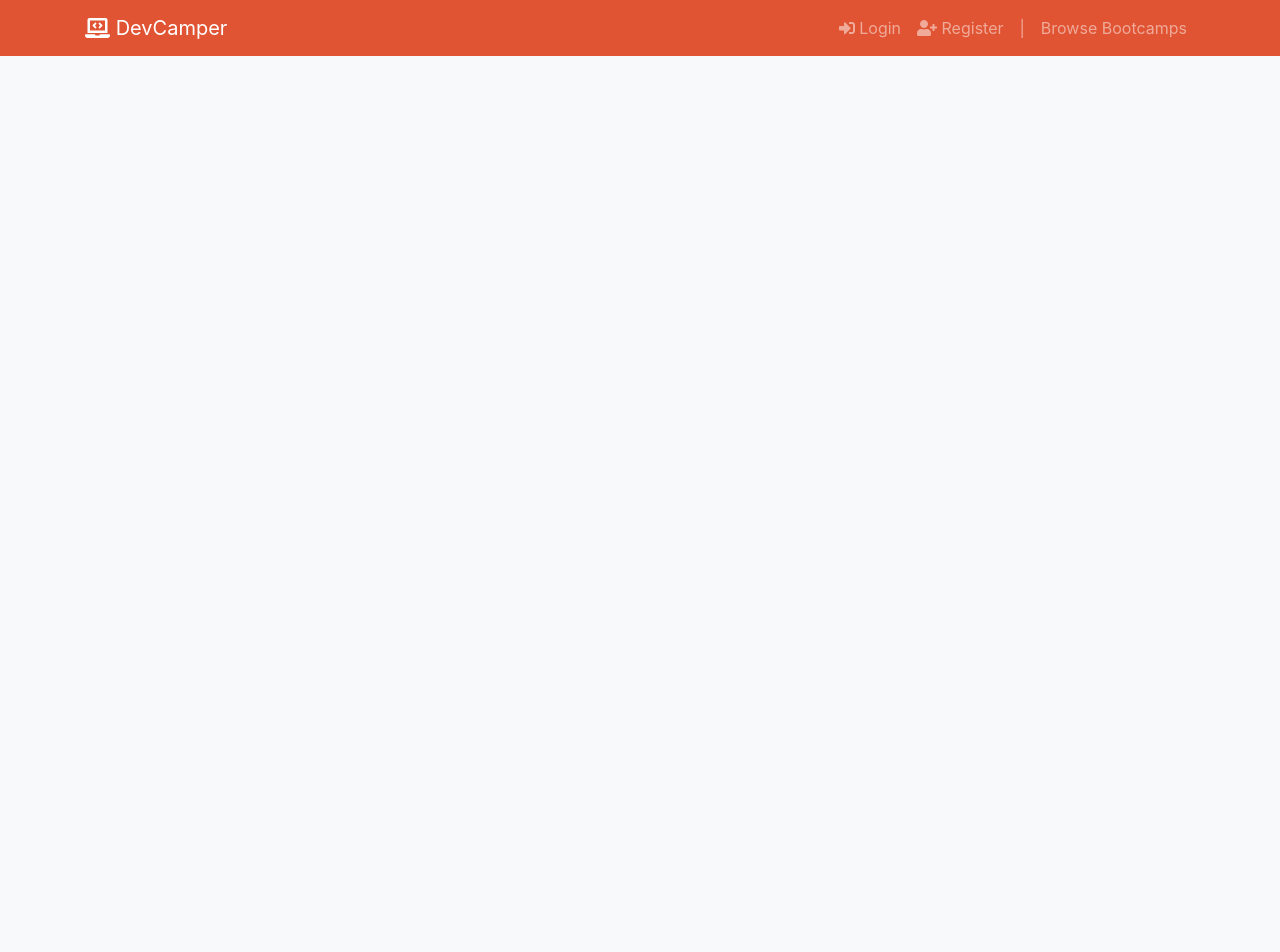
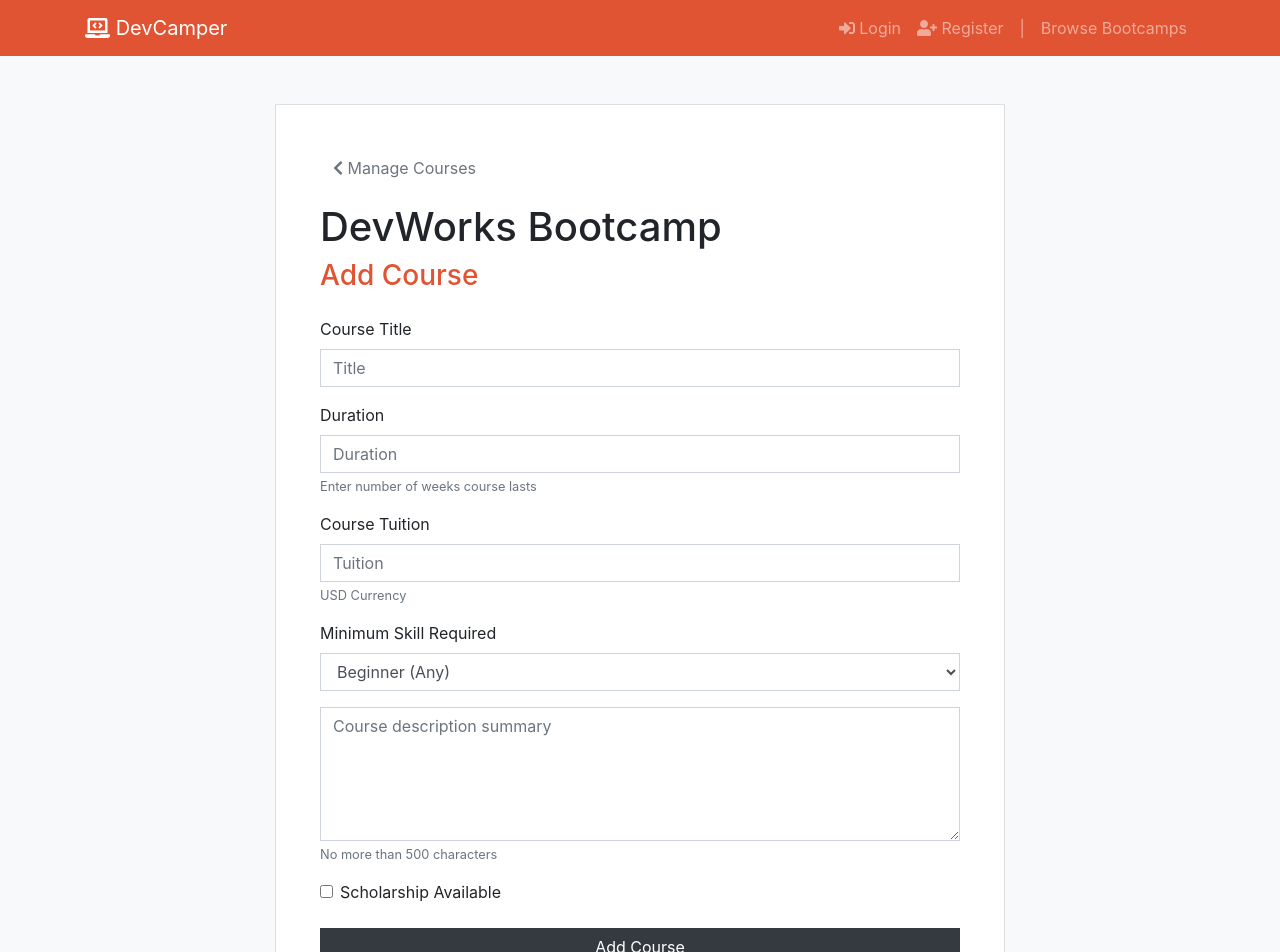
Before and after one commit to memowii/devcamper, a React (Create React App) app: page /add-course in a window 1280 px wide. Shown: the top 952 px of the page. Before the commit the page ends 800 px from the top, so only its background shows below. Built offline with nearby package versions, Linux system fonts and the light colour scheme.

Commit message:
Add page AddCourse

```diff
--- a/src/components/App/App.js
+++ b/src/components/App/App.js
@@ -13,6 +13,7 @@ import { Reviews } from "../../pages/Reviews";
 import { AddReview } from "../../pages/AddReview";
 import { AddBootcamp } from "../../pages/AddBootcamp";
 import { ManageCourses } from "../../pages/ManageCourses";
+import { AddCourse } from "../../pages/AddCourse";
 
 export const App = () => (
   <div className="App">
@@ -30,6 +31,7 @@ export const App = () => (
           <Route exact path="/reviews" component={Reviews} />
           <Route exact path="/add-review" component={AddReview} />
           <Route exact path="/manage-bootcamp" component={ManageBootcamp} />
+          <Route exact path="/add-course" component={AddCourse} />
         </Switch>
       </Layout>
     </BrowserRouter>
--- /dev/null
+++ b/src/pages/AddCourse.js
@@ -0,0 +1,113 @@
+import React from "react";
+import {
+  Container,
+  Row,
+  Col,
+  CardBody,
+  Card,
+  Label,
+  Input,
+  Form,
+  FormGroup,
+} from "reactstrap";
+import { NavLink } from "react-router-dom";
+import { FontAwesomeIcon } from "@fortawesome/react-fontawesome";
+import { faChevronLeft } from "@fortawesome/free-solid-svg-icons";
+
+import { usePageWithoutFixedTop } from "../hooks/usePageWithoutFixedTop";
+
+export const AddCourse = () => {
+  usePageWithoutFixedTop();
+
+  return (
+    <section className="mt-5">
+      <Container>
+        <Row>
+          <Col md="8" className="m-auto">
+            <Card color="white" className="py-2 px-4">
+              <CardBody>
+                <NavLink
+                  to="/bootcamp"
+                  target="_blank"
+                  className="btn btn-link text-secondary my-3"
+                >
+                  <FontAwesomeIcon icon={faChevronLeft} /> Manage Courses
+                </NavLink>
+
+                <h1 className="mb-2">DevWorks Bootcamp</h1>
+
+                <h3 className="text-primary mb-4">Add Course</h3>
+
+                <Form>
+                  <FormGroup>
+                    <Label>Course Title</Label>
+                    <Input type="text" name="title" placeholder="Title" />
+                  </FormGroup>
+
+                  <FormGroup>
+                    <Label>Duration</Label>
+                    <Input
+                      type="number"
+                      name="duration"
+                      placeholder="Duration"
+                    />
+                    <small className="form-text text-muted">
+                      Enter number of weeks course lasts
+                    </small>
+                  </FormGroup>
+
+                  <FormGroup>
+                    <Label>Course Tuition</Label>
+                    <Input type="number" name="tuition" placeholder="Tuition" />
+                    <small className="form-text text-muted">USD Currency</small>
+                  </FormGroup>
+
+                  <FormGroup>
+                    <Label>Minimum Skill Required</Label>
+                    <Input
+                      type="select"
+                      name="minimumSkill"
+                      defaultValue={"beginner"}
+                    >
+                      <option value="beginner">Beginner (Any)</option>
+                      <option value="intermediate">Intermediate</option>
+                      <option value="advanced">Advanced</option>
+                    </Input>
+                  </FormGroup>
+
+                  <FormGroup>
+                    <Input
+                      type="textarea"
+                      name="description"
+                      rows="5"
+                      placeholder="Course description summary"
+                      maxLength="500"
+                    />
+                    <small className="form-text text-muted">
+                      No more than 500 characters
+                    </small>
+                  </FormGroup>
+
+                  <FormGroup check>
+                    <Label check for="scholarshipAvailable">
+                      <Input type="checkbox" name="scholarshipAvailable" />{" "}
+                      Scholarship Available
+                    </Label>
+                  </FormGroup>
+
+                  <FormGroup className="mt-4">
+                    <Input
+                      type="submit"
+                      value="Add Course"
+                      className="btn btn-dark btn-block"
+                    />
+                  </FormGroup>
+                </Form>
+              </CardBody>
+            </Card>
+          </Col>
+        </Row>
+      </Container>
+    </section>
+  );
+};
--- a/src/pages/ManageCourses.js
+++ b/src/pages/ManageCourses.js
@@ -17,23 +17,23 @@ export const ManageCourses = () => {
     <section className="m-5">
       <Container>
         <Row>
-          <Col md="8">
+          <Col md="8" className="m-auto">
             <Card color="white" className="py-2 px-4">
               <CardBody>
                 <NavLink
                   to="/bootcamp"
                   target="_blank"
-                  className="btn btn-secondary my-3"
+                  className="btn btn-link text-secondary my-3"
                 >
                   <FontAwesomeIcon icon={faChevronLeft} /> Manage Bootcamp
                 </NavLink>
 
-                <h1 class="mb-4">Manage Courses</h1>
+                <h1 className="mb-4">Manage Courses</h1>
 
                 <BootcampCard
                   img={img1}
                   title="Devworks Bootcamp"
-                  rating="8.8"
+                  rating="4.9"
                   place="Boston, MA"
                   courses="Web Development, UI/UX, Mobile Development"
                 />
```
